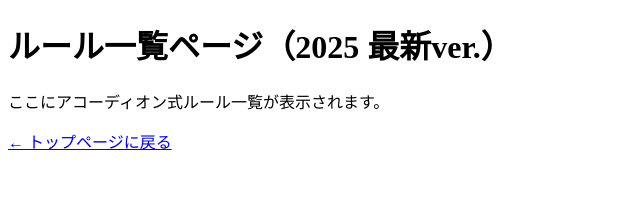
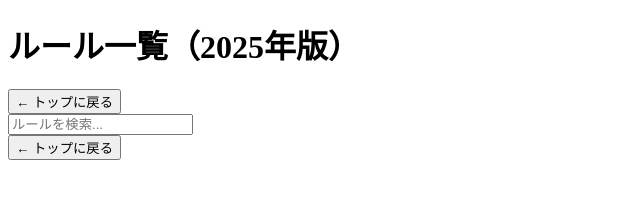
Before and after one commit to uta7770502/golfrules, a plain HTML site: page rules.html in a window 1280 px wide. Shown: the whole page, without its empty margins (0-640 px from the left). Drawn offline with Linux system fonts and the light colour scheme.

Commit message:
Update rules.html

```diff
--- a/rules.html
+++ b/rules.html
@@ -3,11 +3,26 @@
 <head>
   <meta charset="UTF-8">
   <meta name="viewport" content="width=device-width, initial-scale=1.0">
-  <title>ルール一覧</title>
+  <title>ルール一覧 | 3タップルールズ</title>
+  <link rel="stylesheet" href="css/style.css">
+  <script src="js/main.js" defer></script>
 </head>
 <body>
-  <h1>ルール一覧ページ（2025 最新ver.）</h1>
-  <p>ここにアコーディオン式ルール一覧が表示されます。</p>
-  <a href="index.html">← トップページに戻る</a>
+  <header>
+    <h1>ルール一覧（2025年版）</h1>
+    <button class="back-btn" onclick="window.location.href='index.html'">← トップに戻る</button>
+  </header>
+
+  <!-- 検索ボックス -->
+  <section id="search-box">
+    <input type="text" id="searchRulesInput" placeholder="ルールを検索..." />
+  </section>
+
+  <!-- ルール一覧表示 -->
+  <section id="rules-container"></section>
+
+  <footer>
+    <button class="back-btn" onclick="window.location.href='index.html'">← トップに戻る</button>
+  </footer>
 </body>
 </html>
```
